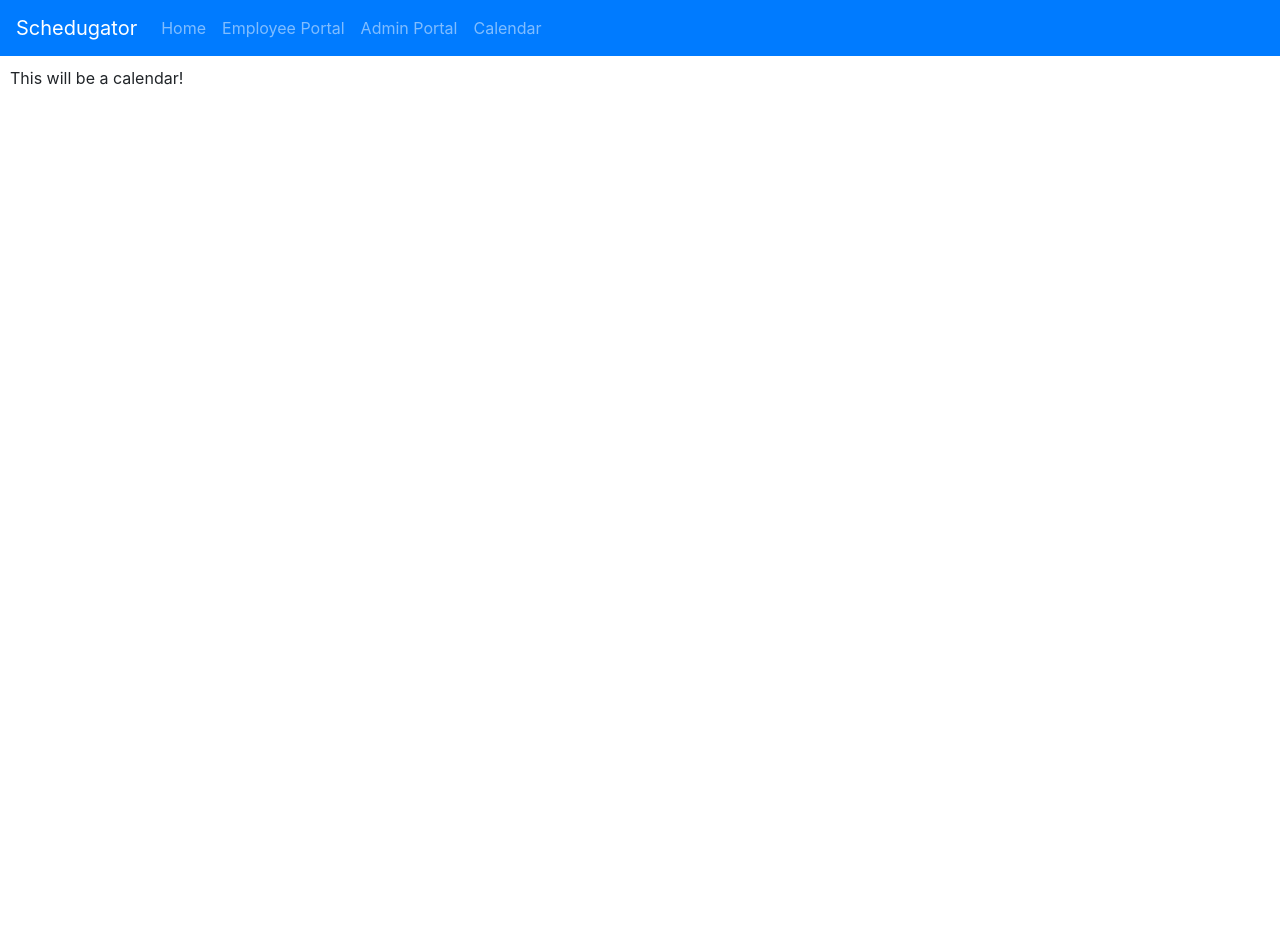
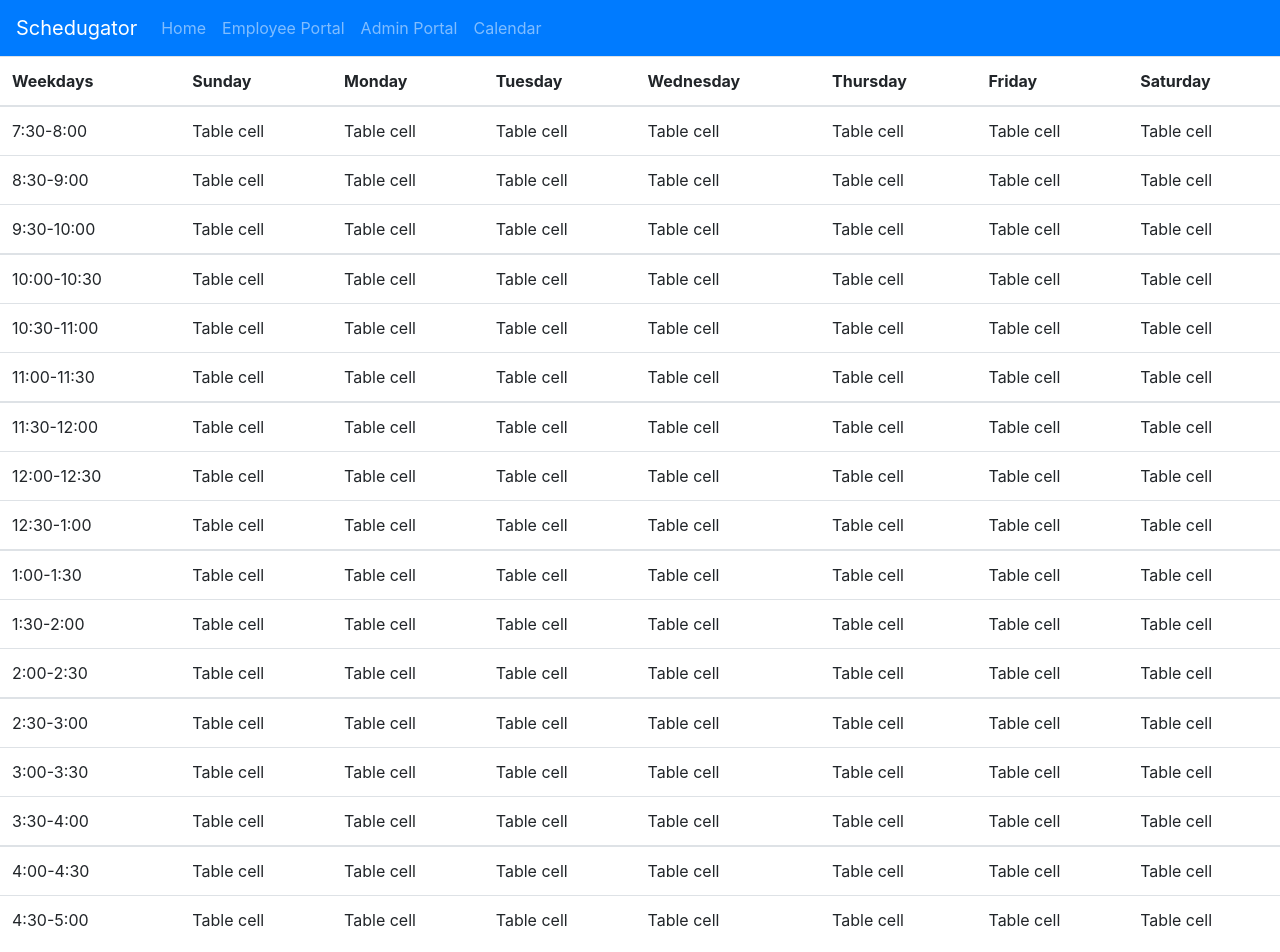
Before and after one commit to Samuel2145/TimeKeepers, a React (Create React App) app in the folder Client/: page /calendar in a window 1280 px wide. Shown: the top 952 px of the page. Before the commit the page ends 800 px from the top, so only its background shows below. Built offline with nearby package versions, Linux system fonts and the light colour scheme.

Commit message:
Calendar Mockup

```diff
--- a/Client/src/Calendar.js
+++ b/Client/src/Calendar.js
@@ -1,4 +1,5 @@
 import React, { Component } from "react";
+import Table from 'react-bootstrap/Table';
 
 const divStyle = {
   paddingTop: '10px',
@@ -9,9 +10,209 @@ class Calendar extends Component {
   render() {
     return (
 
-      <div style={divStyle}>
-        This will be a calendar!
-      </div>
+      <div>
+  <Table responsive="sm">
+    <thead>
+      <tr>
+        <th>Weekdays</th>
+        <th>Sunday</th>
+        <th>Monday</th>
+        <th>Tuesday</th>
+        <th>Wednesday</th>
+        <th>Thursday</th>
+        <th>Friday</th>
+        <th>Saturday</th>
+      </tr>
+    </thead>
+
+    <tbody>
+      <tr>
+        <td>7:30-8:00</td>
+        <td>Table cell</td>
+        <td>Table cell</td>
+        <td>Table cell</td>
+        <td>Table cell</td>
+        <td>Table cell</td>
+        <td>Table cell</td>
+        <td>Table cell</td>
+      </tr>
+      <tr>
+        <td>8:30-9:00</td>
+        <td>Table cell</td>
+        <td>Table cell</td>
+        <td>Table cell</td>
+        <td>Table cell</td>
+        <td>Table cell</td>
+        <td>Table cell</td>
+        <td>Table cell</td>
+      </tr>
+      <tr>
+        <td>9:30-10:00</td>
+        <td>Table cell</td>
+        <td>Table cell</td>
+        <td>Table cell</td>
+        <td>Table cell</td>
+        <td>Table cell</td>
+        <td>Table cell</td>
+        <td>Table cell</td>
+      </tr>
+    </tbody>
+
+    <tbody>
+      <tr>
+        <td>10:00-10:30</td>
+        <td>Table cell</td>
+        <td>Table cell</td>
+        <td>Table cell</td>
+        <td>Table cell</td>
+        <td>Table cell</td>
+        <td>Table cell</td>
+        <td>Table cell</td>
+      </tr>
+      <tr>
+        <td>10:30-11:00</td>
+        <td>Table cell</td>
+        <td>Table cell</td>
+        <td>Table cell</td>
+        <td>Table cell</td>
+        <td>Table cell</td>
+        <td>Table cell</td>
+        <td>Table cell</td>
+      </tr>
+      <tr>
+        <td>11:00-11:30</td>
+        <td>Table cell</td>
+        <td>Table cell</td>
+        <td>Table cell</td>
+        <td>Table cell</td>
+        <td>Table cell</td>
+        <td>Table cell</td>
+        <td>Table cell</td>
+      </tr>
+    </tbody>
+
+    <tbody>
+      <tr>
+        <td>11:30-12:00</td>
+        <td>Table cell</td>
+        <td>Table cell</td>
+        <td>Table cell</td>
+        <td>Table cell</td>
+        <td>Table cell</td>
+        <td>Table cell</td>
+        <td>Table cell</td>
+      </tr>
+      <tr>
+        <td>12:00-12:30</td>
+        <td>Table cell</td>
+        <td>Table cell</td>
+        <td>Table cell</td>
+        <td>Table cell</td>
+        <td>Table cell</td>
+        <td>Table cell</td>
+        <td>Table cell</td>
+      </tr>
+      <tr>
+        <td>12:30-1:00</td>
+        <td>Table cell</td>
+        <td>Table cell</td>
+        <td>Table cell</td>
+        <td>Table cell</td>
+        <td>Table cell</td>
+        <td>Table cell</td>
+        <td>Table cell</td>
+      </tr>
+    </tbody>
+
+    <tbody>
+      <tr>
+        <td>1:00-1:30</td>
+        <td>Table cell</td>
+        <td>Table cell</td>
+        <td>Table cell</td>
+        <td>Table cell</td>
+        <td>Table cell</td>
+        <td>Table cell</td>
+        <td>Table cell</td>
+      </tr>
+      <tr>
+        <td>1:30-2:00</td>
+        <td>Table cell</td>
+        <td>Table cell</td>
+        <td>Table cell</td>
+        <td>Table cell</td>
+        <td>Table cell</td>
+        <td>Table cell</td>
+        <td>Table cell</td>
+      </tr>
+      <tr>
+        <td>2:00-2:30</td>
+        <td>Table cell</td>
+        <td>Table cell</td>
+        <td>Table cell</td>
+        <td>Table cell</td>
+        <td>Table cell</td>
+        <td>Table cell</td>
+        <td>Table cell</td>
+      </tr>
+    </tbody>
+    <tbody>
+      <tr>
+        <td>2:30-3:00</td>
+        <td>Table cell</td>
+        <td>Table cell</td>
+        <td>Table cell</td>
+        <td>Table cell</td>
+        <td>Table cell</td>
+        <td>Table cell</td>
+        <td>Table cell</td>
+      </tr>
+      <tr>
+        <td>3:00-3:30</td>
+        <td>Table cell</td>
+        <td>Table cell</td>
+        <td>Table cell</td>
+        <td>Table cell</td>
+        <td>Table cell</td>
+        <td>Table cell</td>
+        <td>Table cell</td>
+      </tr>
+      <tr>
+        <td>3:30-4:00</td>
+        <td>Table cell</td>
+        <td>Table cell</td>
+        <td>Table cell</td>
+        <td>Table cell</td>
+        <td>Table cell</td>
+        <td>Table cell</td>
+        <td>Table cell</td>
+      </tr>
+    </tbody>
+    <tbody>
+      <tr>
+        <td>4:00-4:30</td>
+        <td>Table cell</td>
+        <td>Table cell</td>
+        <td>Table cell</td>
+        <td>Table cell</td>
+        <td>Table cell</td>
+        <td>Table cell</td>
+        <td>Table cell</td>
+      </tr>
+      <tr>
+        <td>4:30-5:00</td>
+        <td>Table cell</td>
+        <td>Table cell</td>
+        <td>Table cell</td>
+        <td>Table cell</td>
+        <td>Table cell</td>
+        <td>Table cell</td>
+        <td>Table cell</td>
+      </tr>
+    </tbody>
+
+  </Table>
+</div>
     );
   }
 }
```
